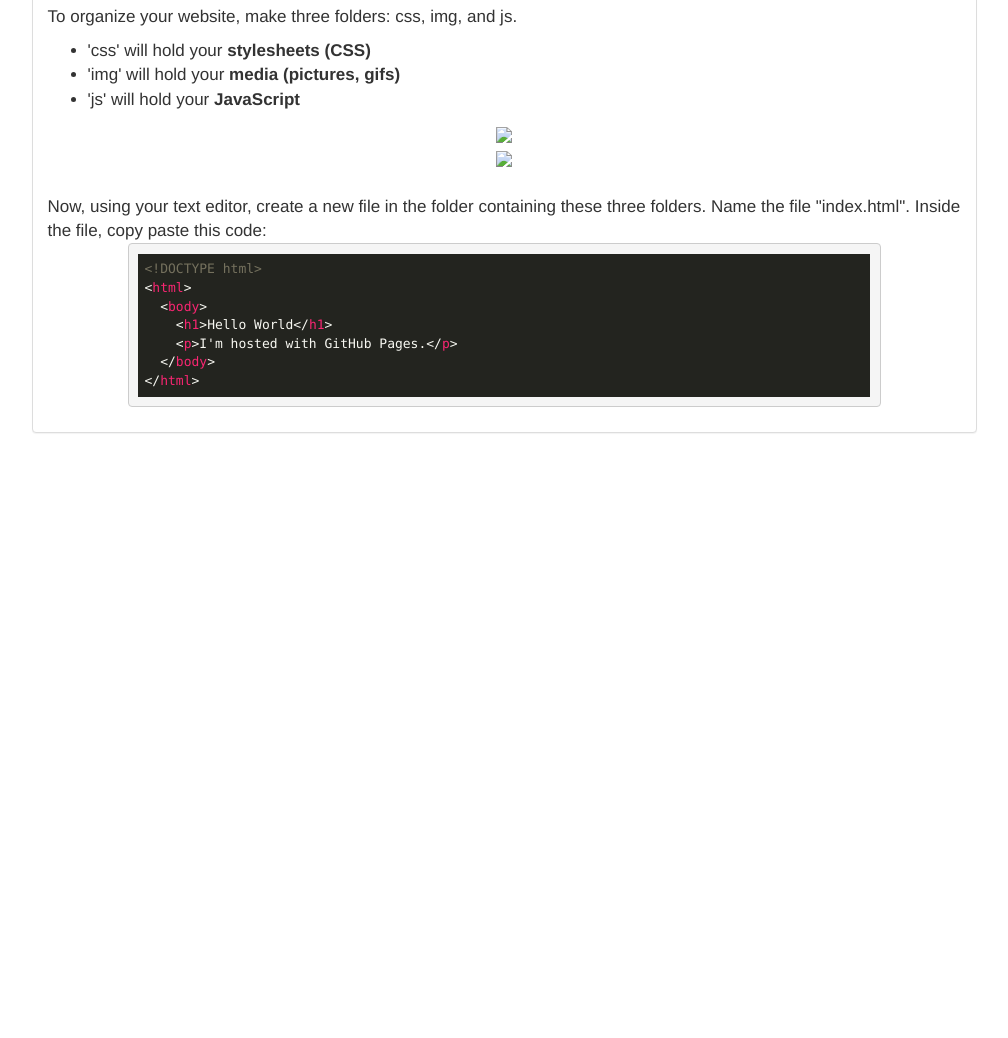
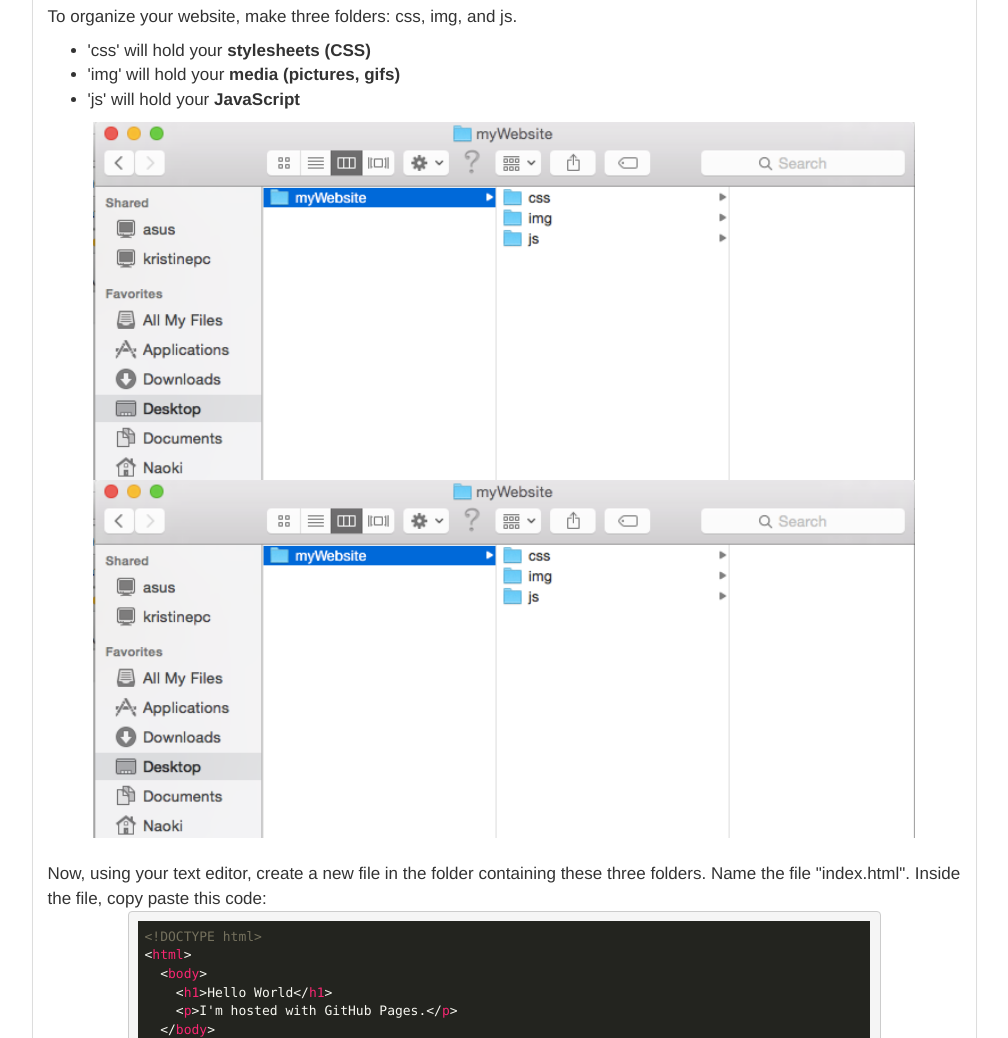
Before and after one commit to naokiyokoyama/webdesign, a plain HTML site: page index.html in a window 1280 px wide. Shown: the part 860-1898 px from the top of the page, without its empty margins (136-1144 px from the left). Before the commit the page ends 1313 px from the top, so only its background shows below. Drawn offline with nearby package versions, Linux system fonts and the light colour scheme; the site is published under a folder, as on GitHub Pages, so addresses that start at the root find nothing.

Commit message:
img test 2

```diff
--- a/index.html
+++ b/index.html
@@ -68,10 +68,10 @@
                   <li>'js' will hold your <strong>JavaScript</strong></li>
                 </ul>
                 <center>
-                  <img src="/img/files.png" width="90%">
+                  <img src="./img/files.png" width="90%">
                 </center>
                 <center>
-                  <img src="/img/files.png" width="90%">
+                  <img src="./img/files.png" width="90%">
                 </center>
                 <br>
                 Now, using your text editor, create a new file in the folder containing these three folders. Name the file "index.html". Inside the file, copy paste this code:
```
